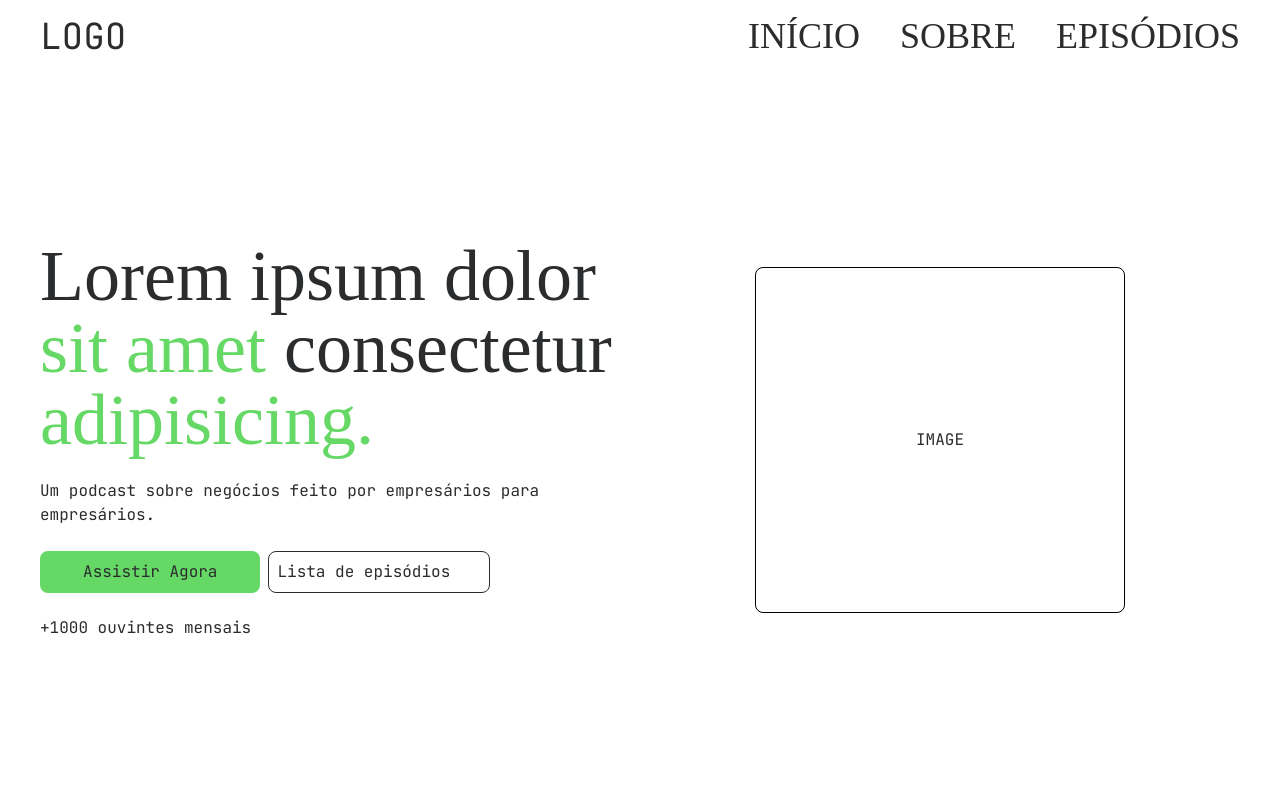
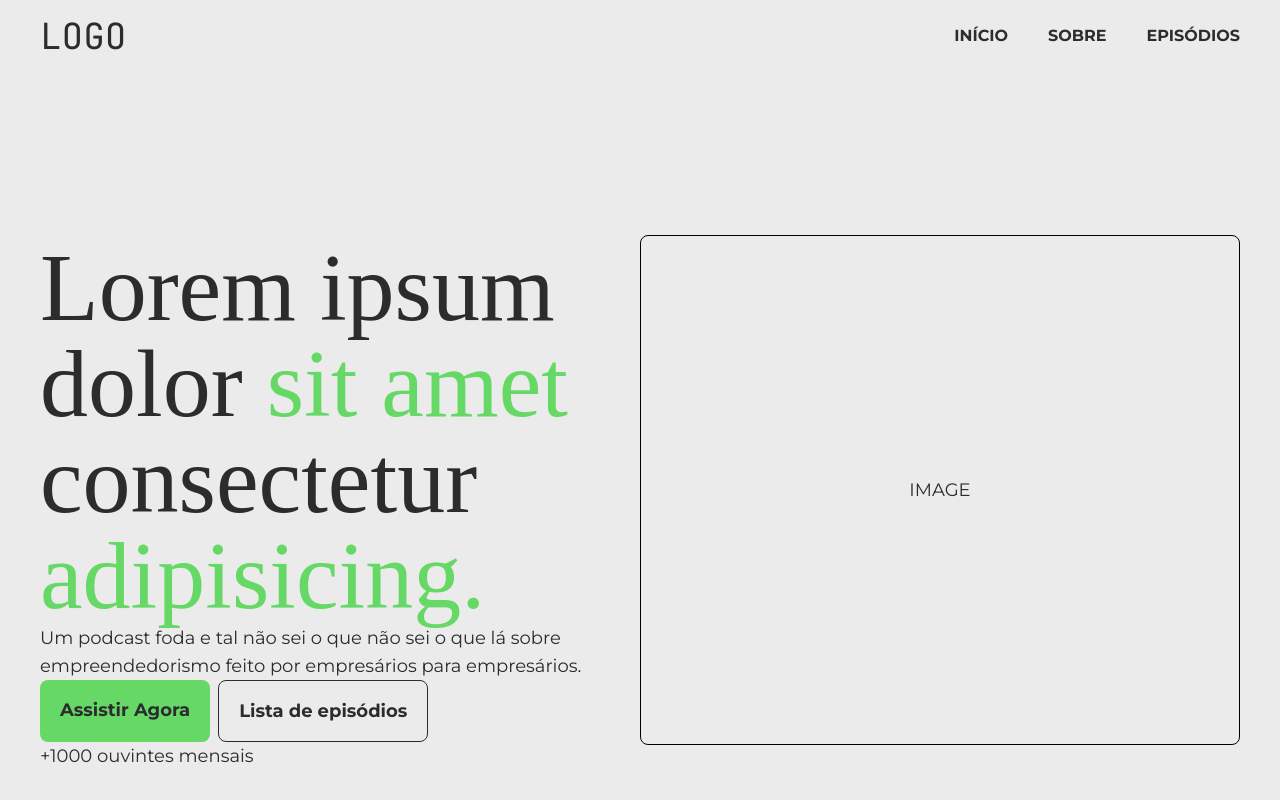
Before and after one commit to lodiped/move-resite, a SvelteKit app: page /podcast in a window 1280 px wide. Shown: the top 800 px of the page. Built offline with nearby package versions, Linux system fonts and the light colour scheme; a web font is replaced by a local one.

Commit message:
podcast glassmorphism

```diff
--- a/src/app.css
+++ b/src/app.css
@@ -1,6 +1,7 @@
 @import url('https://fonts.googleapis.com/css2?family=Space+Mono:ital,wght@0,400;0,700;1,400;1,700&display=swap');
 @import url('https://fonts.googleapis.com/css2?family=JetBrains+Mono:ital,wght@0,100..800;1,100..800&family=Montserrat:ital,wght@0,100..900;1,100..900&display=swap');
 @import url('https://use.typekit.net/fms2vou.css');
+@import url('https://fonts.googleapis.com/css2?family=Montserrat:ital,wght@0,100..900;1,100..900&display=swap');
 
 @tailwind base;
 @tailwind components;
--- a/src/routes/podcast/+page.svelte
+++ b/src/routes/podcast/+page.svelte
@@ -1,31 +1,65 @@
-<header class="fixed text-nejblack my-4 bg-white top-0 left-0 w-full flex justify-center">
+<script>
+	import { onMount } from 'svelte';
+	//Função que mede se a página está scrollada até o topo
+	let atTop = $state(true);
+	function handleScroll() {
+		if (window.scrollY === 0) {
+			atTop = true;
+		} else {
+			atTop = false;
+		}
+	}
+	onMount(() => {
+		handleScroll();
+		window.addEventListener('scroll', handleScroll);
+		return () => {
+			window.removeEventListener('scroll', handleScroll);
+		};
+	});
+</script>
+
+<header
+	class={atTop
+		? 'fixed text-nejblack py-4 transition-all top-0 left-0 w-full flex justify-center'
+		: 'fixed text-nejblack py-4 bg-stone-500/5 transition-all backdrop-blur border-b border-black/5 drop-shadow top-0 left-0 w-full flex justify-center'}
+>
 	<div class="w-[1200px] flex justify-between items-center">
 		<div class="text-4xl">LOGO</div>
 		<div class="flex gap-10">
-			<a href="/" class="uppercase font-cofo text-4xl">início</a>
-			<a href="#sobre" class="uppercase font-cofo text-4xl">sobre</a>
-			<a href="#episodios" class="uppercase font-cofo text-4xl">episódios</a>
+			<a href="/" class="uppercase font-montserrat font-bold">início</a>
+			<a href="#sobre" class="uppercase font-montserrat font-bold">sobre</a>
+			<a href="#episodios" class="uppercase font-montserrat font-bold">episódios</a>
 		</div>
 	</div>
 </header>
-<div class="bg-white text-nejblack flex flex-col justify-center items-center w-full pb-20">
-	<div class="w-[1200px] h-[400px] my-60 flex justify-center">
+<div
+	class="bg-[#ebebeb] font-montserrat text-nejblack flex flex-col justify-center items-center w-full pb-20"
+>
+	<div class="w-[1200px] text-lg h-[500px] my-60 flex justify-center">
 		<div class="w-1/2 flex flex-col justify-between">
-			<p class="text-7xl font-cofo">
+			<p class="text-8xl font-cofo">
 				Lorem ipsum dolor <span class="text-nej">sit amet</span> consectetur
 				<span class="text-nej">adipisicing.</span>
 			</p>
-			<p>Um podcast sobre negócios feito por empresários para empresários.</p>
-			<div class="flex w-3/4 gap-2">
-				<button class="w-full rounded-lg p-2 text-nejblack bg-nej">Assistir Agora</button>
-				<a href="#episodios" class="w-full border border-nejblack rounded-lg p-2"
+			<p>
+				Um podcast foda e tal não sei o que não sei o que lá sobre empreendedorismo feito por
+				empresários para empresários.
+			</p>
+			<div class="flex gap-2">
+				<a
+					href="https://youtube.com/"
+					class="text-center rounded-lg font-bold py-4 px-5 text-nejblack bg-nej">Assistir Agora</a
+				>
+				<a
+					href="#episodios"
+					class="font-bold border border-nejblack rounded-lg py-4 px-5 text-center"
 					>Lista de episódios</a
 				>
 			</div>
 			<div>+1000 ouvintes mensais</div>
 		</div>
 		<div class="w-1/2 rounded-lg flex justify-center items-center">
-			<div class="border border-black rounded-lg p-40">IMAGE</div>
+			<div class="border border-black rounded-lg py-60 w-full text-center">IMAGE</div>
 		</div>
 	</div>
 	<div id="sobre" class="w-[1200px] my-20 flex flex-col gap-4 justify-center items-center">
--- a/tailwind.config.js
+++ b/tailwind.config.js
@@ -5,6 +5,7 @@ export default {
 		extend: {
 			fontFamily: {
 				grifter: ['Grifter Bold'],
+				montserrat: ['Montserrat'],
 				cofo: [
 					'cofo-peshka-variable',
 					{
```
